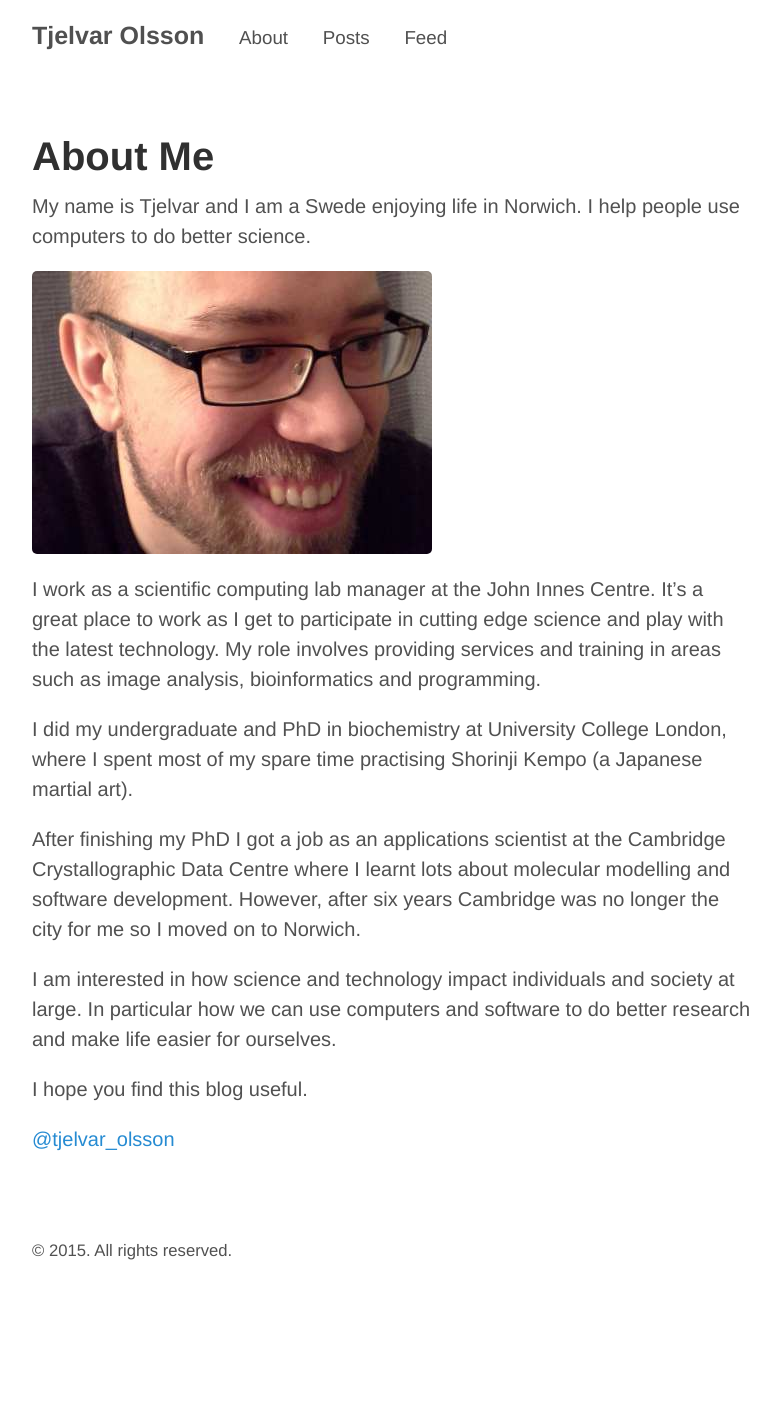
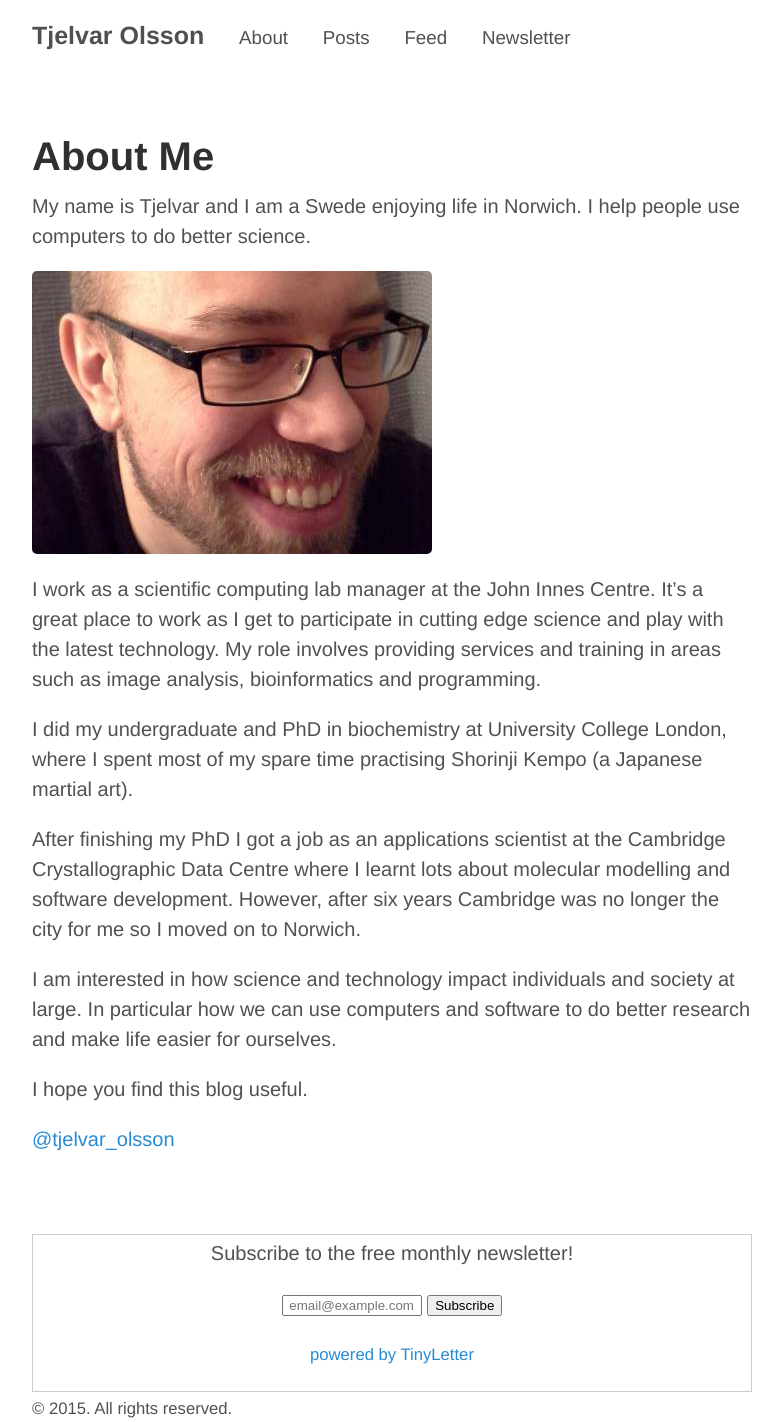
Before and after one commit to tjelvar-olsson/tjelvar-olsson.github.io, a Jekyll site: the page built from about.md, in a window 1280 px wide. Shown: the whole page, without its empty margins (248-1031 px from the left). Built offline with Jekyll 4.4.1, drawn with Linux system fonts in a browser that asks for light colours; Markdown is read by kramdown in place of the engine named in the settings; before the commit the page ends 1264 px from its top, so only the background shows below that.

Commit message:
Added newsletter signup.

```diff
--- /dev/null
+++ b/_includes/tinyletter_signup.html
@@ -0,0 +1,14 @@
+{% if page.tinyletter_signup %}
+  <form style="border:1px solid #ccc;padding:3px;text-align:center;"
+        action="https://tinyletter.com/tjelvarolsson" method="post"
+        target="popupwindow"
+        onsubmit="window.open('https://tinyletter.com/tjelvarolsson', 'popupwindow',
+                              'scrollbars=yes,width=800,height=600');return true">
+  <p>Subscribe to the free monthly newsletter!</p>
+  <p>
+     <input type="text" style="width:140px" name="email" id="tlemail" placeholder=" email@example.com" />
+     <input type="hidden" value="1" name="embed"/>
+     <input type="submit" value="Subscribe" />
+  </p>
+  <p><small><a href="https://tinyletter.com" target="_blank">powered by TinyLetter</a></small></p></form>
+{% endif %}
--- a/_layouts/default.html
+++ b/_layouts/default.html
@@ -16,11 +16,15 @@
              <small><a href="{{ page[1]  }}">{{ page[0] }}</a></small>
            {% endfor %}
 
+           &nbsp;&nbsp;&nbsp;
+           <small><a href="https://tinyletter.com/tjelvarolsson" target="_blank">Newsletter</a></small>
+
         </h3>
       </header>
 
       <main>
         {{ content }}
+        {% include tinyletter_signup.html %}
         {% include comments.html %}
       </main>
 
```
Also changed, not shown: about.md (+1 -0 lines).
